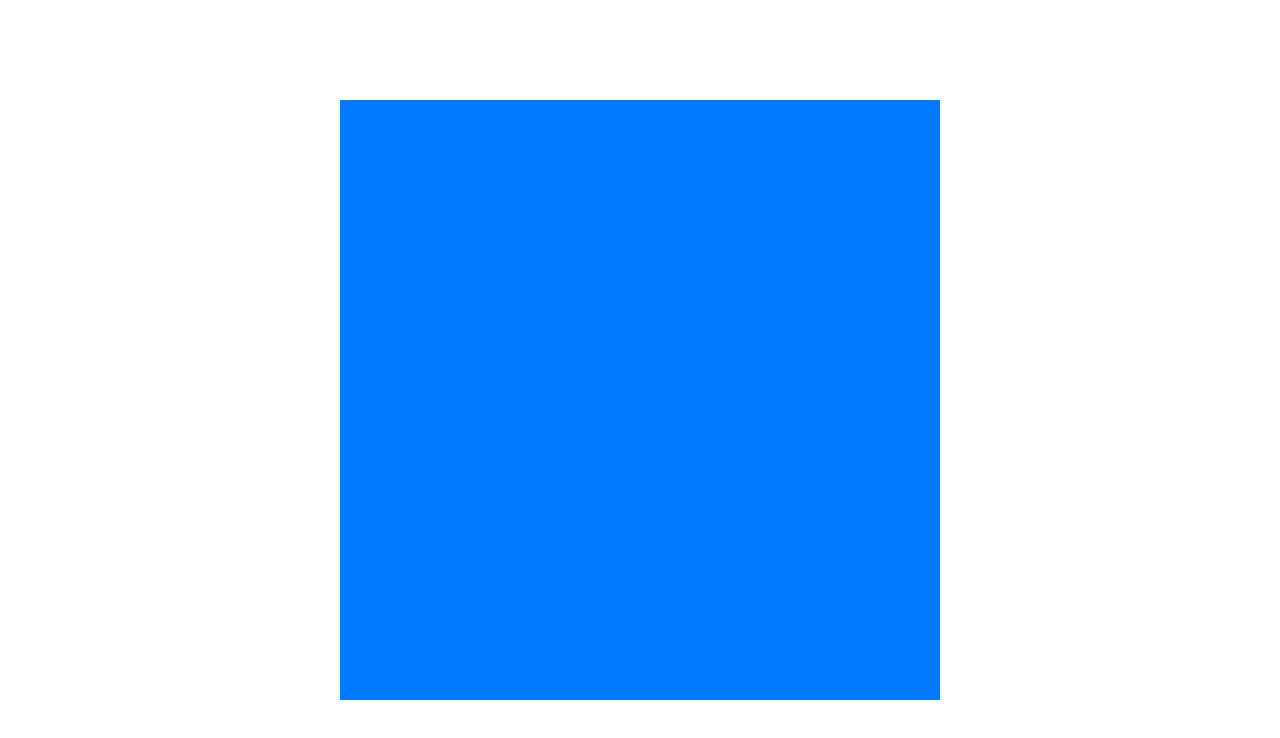
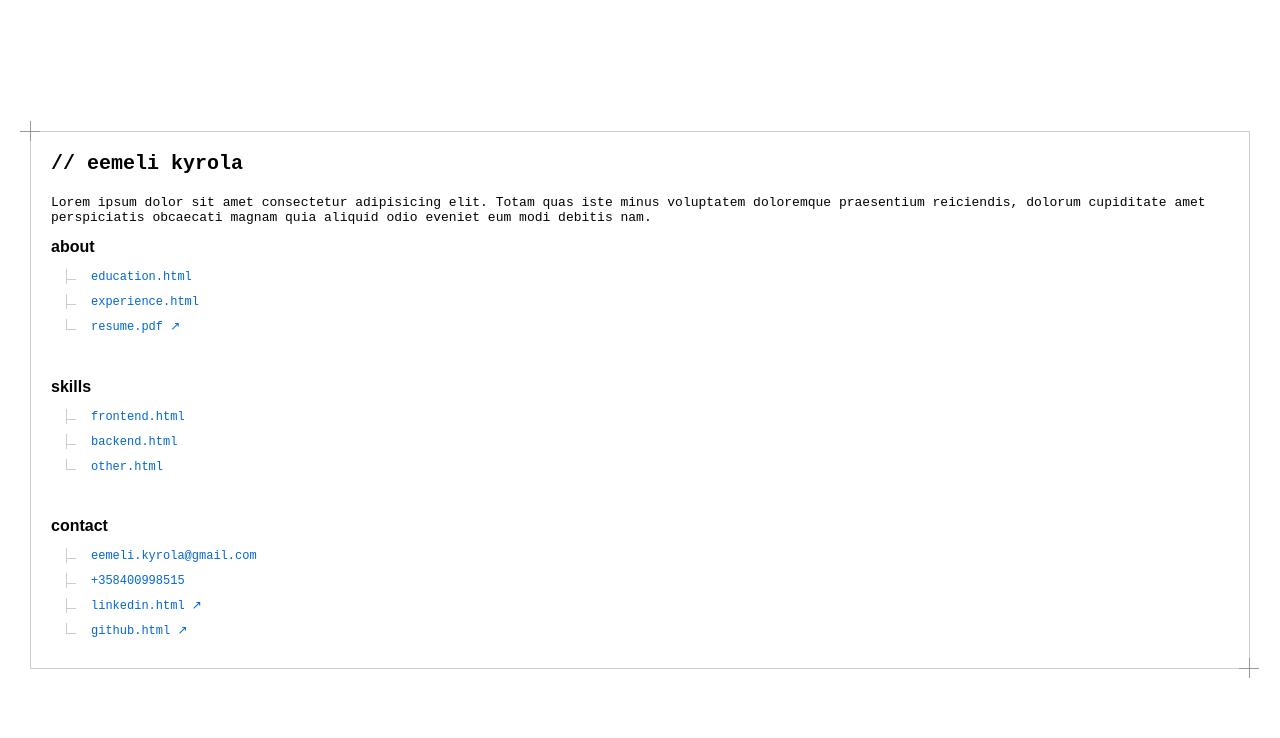
Before and after one commit to ek-60/eemeli-kyrola, a website: page index.html in a window 1280 px wide. Drawn offline with Linux system fonts and the light colour scheme.

Commit message:
Update index.html

```diff
--- a/index.html
+++ b/index.html
@@ -3,46 +3,79 @@
   <head>
     <meta charset="UTF-8" />
     <meta name="viewport" content="width=device-width, initial-scale=1.0" />
-  <title>Keskitetty laatikko</title>
+    <link rel="stylesheet" href="./style/styles.css" />
+
+    <title>Eemeli Kyrola - Software Engineer</title>
+    <meta name="description" content="Eemeli Kyrola - Software Engineer" />
+
+    <script src="./main-card.js" defer></script>
+    <script src="./directory-listing.js" defer></script>
+
     <style>
+      html,
       body {
+        height: 100%;
         margin: 0;
         padding: 0;
       }
 
-    main {
-      min-height: 100vh;
+      /* Desktop: keskitetty kortti */
+      .app-main {
+        min-height: 100%;
         display: flex;
-      justify-content: center;   /* Vaakakeskitys */
-      align-items: center;       /* Pystykeskitys */
+        justify-content: center;
+        align-items: center;
       }
 
-    .box {
-      background-color: #007bff; /* sininen */
-      max-width: 600px;
-      min-height: 600px;
-      width: 100%;
-      margin: 20px;
-    }
-
-    /* Mobiilissa (max 768px) poistetaan pystykeskitys */
+      /* Mobiili: kortti ylös */
       @media (max-width: 768px) {
-      main {
-        min-height: 100%;
+        .app-main {
+          height: 100%;
           align-items: flex-start;
-      }
-
-      .bix {
-        max-height: 100%;
+          padding-top: 20px;
         }
       }
     </style>
   </head>
+
   <body>
+    <main class="app-main">
 
-  <main>
-    <div class="box"></div>
+      <main-card>
+
+        <div slot="body">
+          <p>
+            Lorem ipsum dolor sit amet consectetur adipisicing elit.
+            Totam quas iste minus voluptatem doloremque praesentium reiciendis,
+            dolorum cupiditate amet perspiciatis obcaecati magnam quia aliquid
+            odio eveniet eum modi debitis nam.
+          </p>
+        </div>
+
+        <directory-listing
+          slot="body"
+          data='{
+            "about": [
+              { "label": "education.html", "target": "_self", "href": "about/education.html" },
+              { "label": "experience.html", "target": "_self", "href": "about/experience.html" },
+              { "label": "resume.pdf", "target": "_blank", "href": "about/resume.pdf" }
+            ],
+            "skills": [
+              { "label": "frontend.html", "target": "_self", "href": "skills/frontend.html" },
+              { "label": "backend.html", "target": "_self", "href": "skills/backend.html" },
+              { "label": "other.html", "target": "_self", "href": "skills/other.html" }
+            ],
+            "contact": [
+              { "label": "eemeli.kyrola@gmail.com", "href": "mailto:eemeli.kyrola@gmail.com" },
+              { "label": "+358400998515", "href": "tel:+358400998515" },
+              { "label": "linkedin.html", "target": "_blank", "href": "https://www.linkedin.com/in/eemeli-kyrola/" },
+              { "label": "github.html", "target": "_blank", "href": "https://github.com/ek-60" }
+            ]
+          }'
+        ></directory-listing>
+
+      </main-card>
+
     </main>
-
   </body>
 </html>
```
Lines whose indentation alone changed are shown as unchanged.
